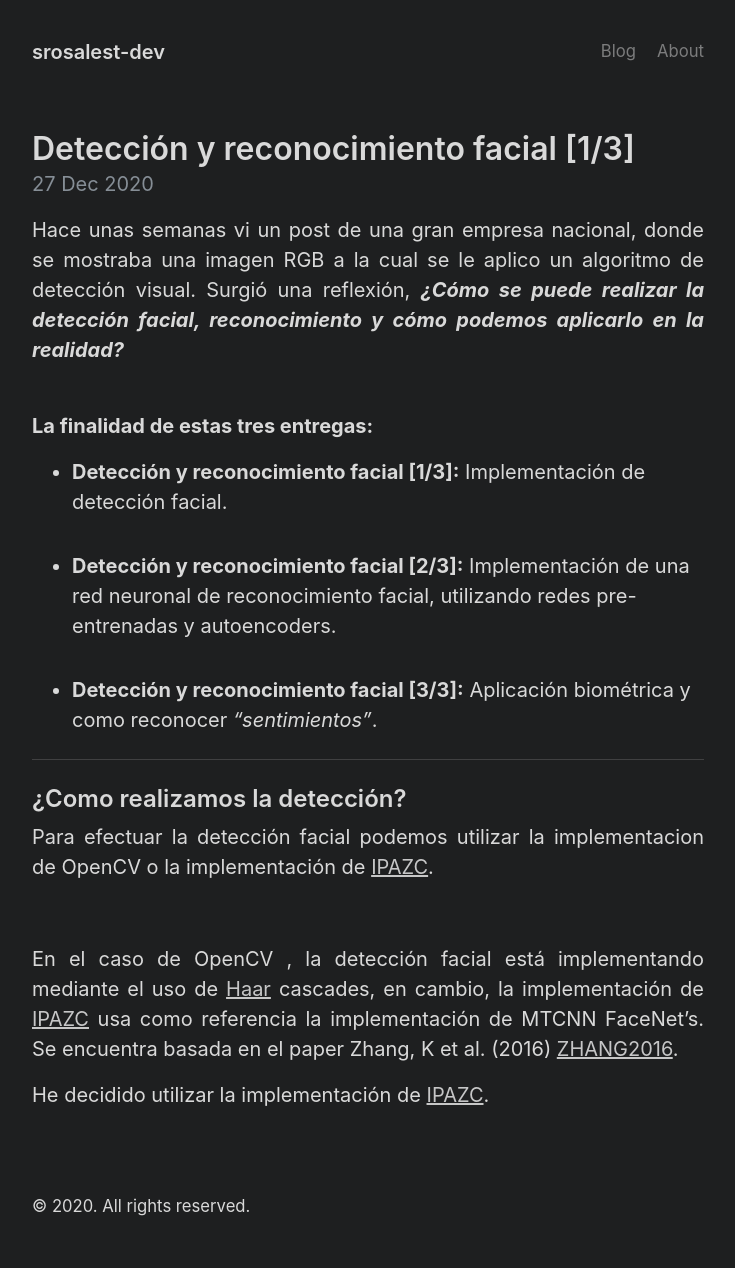
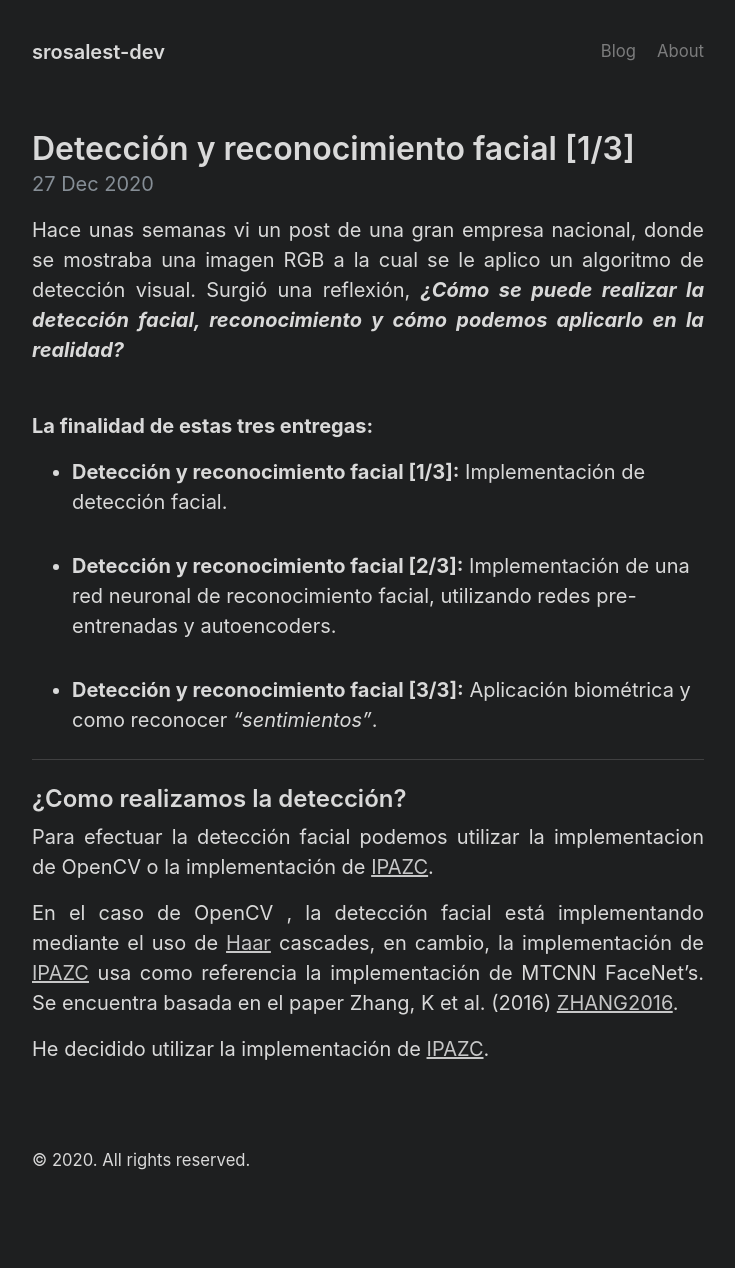
Before and after one commit to srosalest/srosalest.github.io, a Jekyll site: the page built from _posts/2020-12-27-deteccion-y-reconocimiento-facial.md, in a window 1280 px wide. Shown: the whole page, without its empty margins (272-1007 px from the left). Built offline with Jekyll 4.4.1, drawn with Linux system fonts in a browser that asks for light colours; after the commit the page ends 1222 px from its top, so only the background shows below that.

Commit message:
first post

```diff
--- a/_posts/2020-12-27-deteccion-y-reconocimiento-facial.md
+++ b/_posts/2020-12-27-deteccion-y-reconocimiento-facial.md
@@ -25,10 +25,9 @@ autor: Sebastián Rosales
 <div style="text-align: justify" markdown="1">Para efectuar la detección facial podemos utilizar la implementacion de OpenCV o la implementación de
 [IPAZC](https://github.com/ipazc/mtcnn).
 </div>
-<br/>
 
 <div style="text-align: justify" markdown="1">En el caso de OpenCV , la detección facial está implementando mediante el uso de [Haar](http://www.willberger.org/cascade-haar-explained/) cascades, en cambio, la implementación de [IPAZC](https://github.com/ipazc/mtcnn) usa como referencia la implementación de MTCNN FaceNet’s. Se encuentra basada en el paper Zhang, K et al. (2016) [ZHANG2016](https://ieeexplore.ieee.org/document/7553523).
-<br/>
+</div>
 
 <div style="text-align: justify" markdown="1">He decidido utilizar la implementación de [IPAZC](https://github.com/ipazc/mtcnn).
-<br/>
+</div>
```
